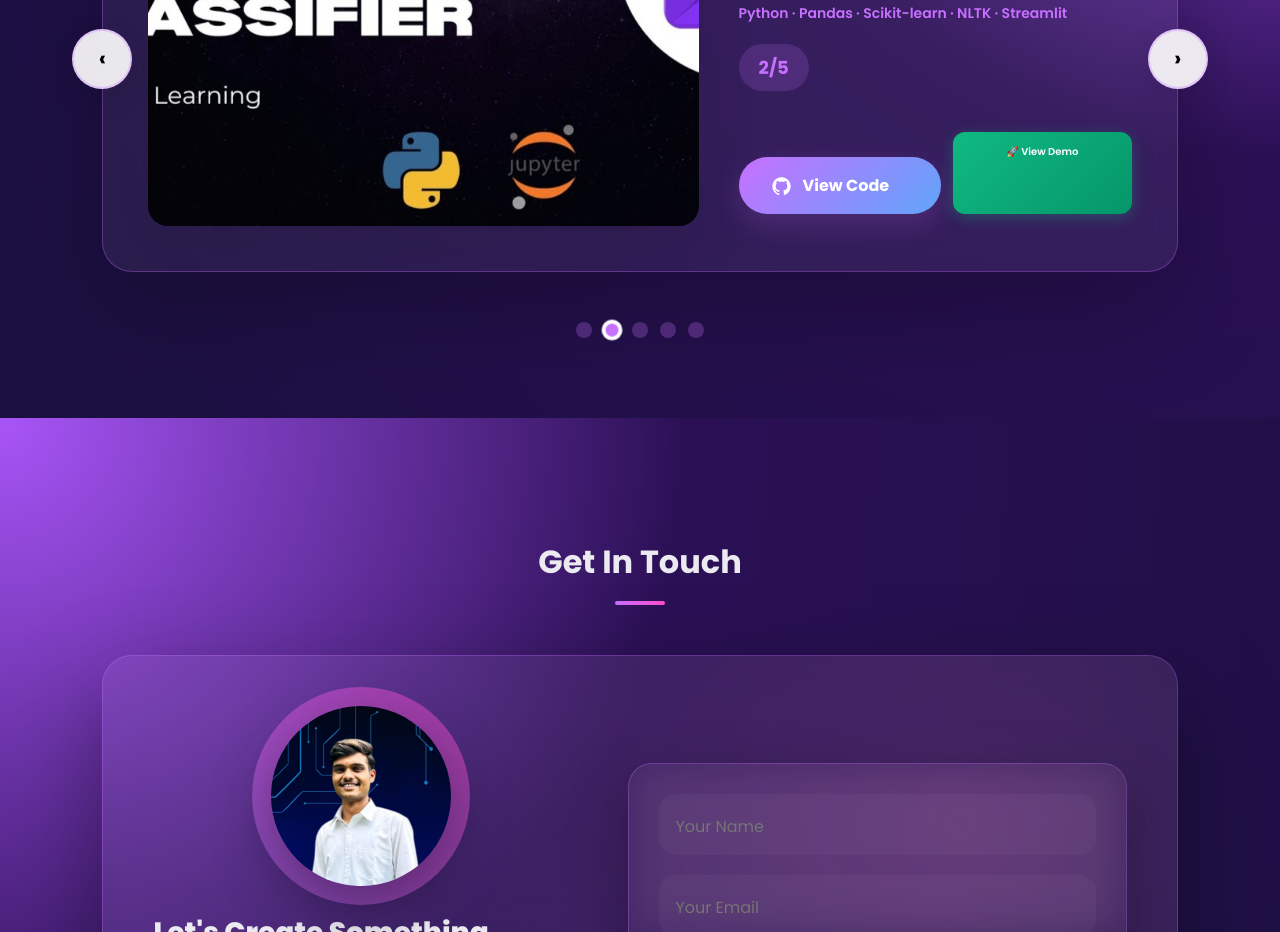
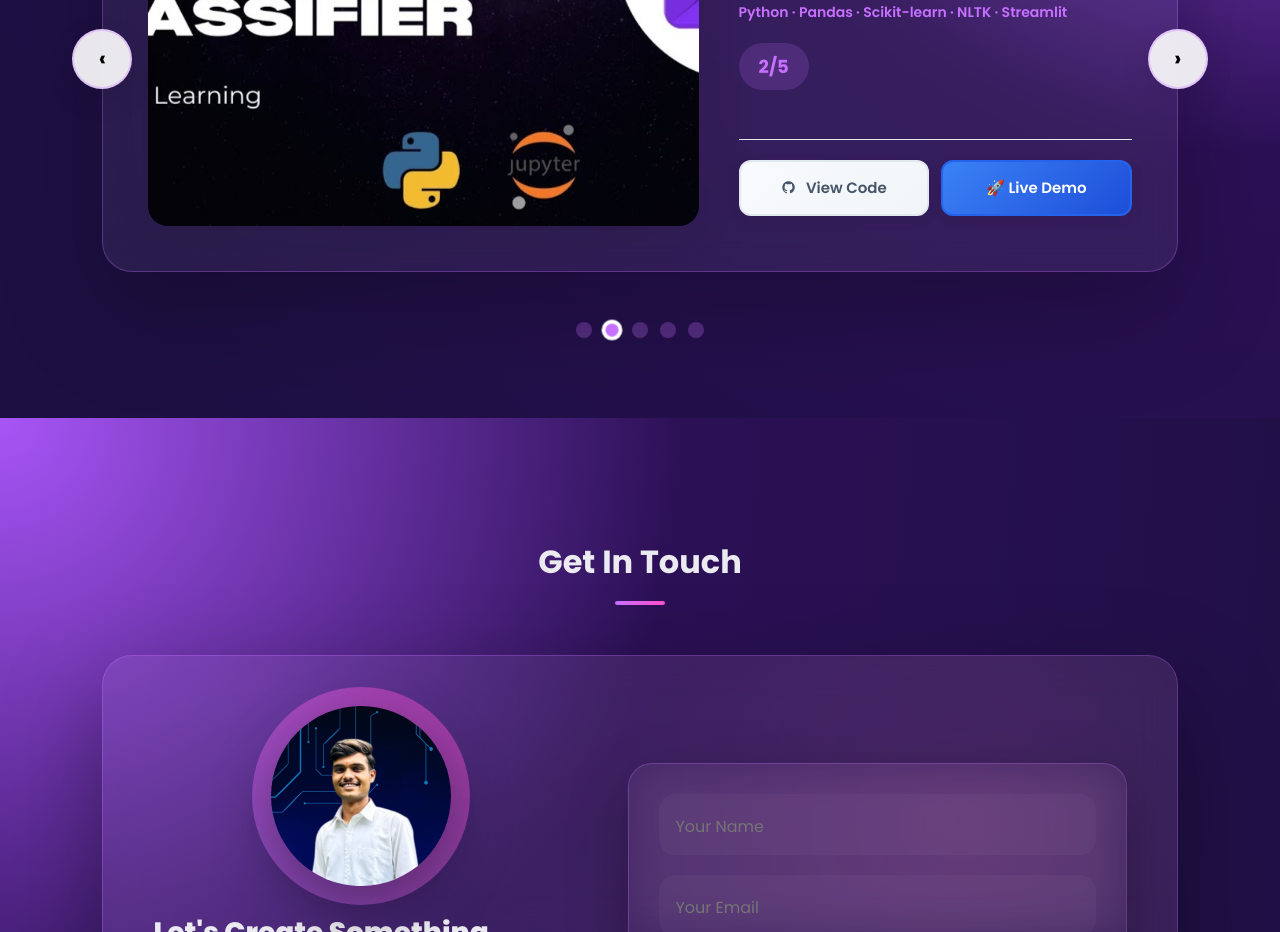
Before and after one commit to Arnav-techh/portfolio, a React (Vite) app: page / in a window 1280 px wide. Shown: the part 6940-7872 px from the top of the page. Built offline with nearby package versions, Linux system fonts and the light colour scheme.

Commit message:
Demo button added

```diff
--- a/src/components/Projects.jsx
+++ b/src/components/Projects.jsx
@@ -21,7 +21,7 @@ const Projects = () => {
       tagline: "Digital health platform promoting safe medication and anti-drug awareness.",
       tech: "React · Bootstrap · MUI · Framer Motion · Google Maps API",
       github: "https://github.com/Arnav-techh/MediTrack",
-      demo: "https://meditrack.vercel.app" // ADD YOUR LINK
+      demo: "https://medi-track-one-chi.vercel.app" // YOUR LINK
     },
     {
       img: "/assests/sms-spam.jpg",
@@ -30,7 +30,7 @@ const Projects = () => {
       tagline: "ML app that classifies SMS as spam or ham with full end-to-end pipeline.",
       tech: "Python · Pandas · Scikit-learn · NLTK · Streamlit",
       github: "https://github.com/Arnav-techh/SMS-Spam-Detection",
-      demo: "https://sms-spam-detection.vercel.app" // ADD YOUR LINK
+      demo: "https://sms-spam-detection-psi.vercel.app" // YOUR LINK
     },
     {
       img: "/assests/py-paint.jpg",
@@ -39,7 +39,7 @@ const Projects = () => {
       tagline: "Tkinter-based desktop drawing app with multiple tools and color controls.",
       tech: "Python · Tkinter · Flask",
       github: "https://github.com/Arnav-techh/Python-Paint-Project",
-      demo: "https://python-paint.vercel.app" // ADD YOUR LINK
+      demo: "https://python-paint-project.vercel.app"
     },
     {
       img: "/assests/saas-web.jpeg",
@@ -48,7 +48,7 @@ const Projects = () => {
       tagline: "Drag-and-drop platform for creating responsive websites without code.",
       tech: "React · TailwindCSS · GrapeJS",
       github: "https://github.com/Arnav-techh/SAAS-Website-Builder",
-      demo: "https://saas-website-builder.vercel.app" // ADD YOUR LINK
+      demo: "https://saas-website-builder-arnav.vercel.app"
     },
     {
       img: "/assests/salesforce-p.jpeg",
@@ -57,7 +57,7 @@ const Projects = () => {
       tagline: "Role-based portal on Experience Cloud for managing projects, sprints & backlogs.",
       tech: "Apex · LWC · Experience Cloud · Custom Objects · Triggers",
       github: "#",
-      demo: "#" // Internal Salesforce - No public demo
+      demo: "#"
     }
   ];
 
@@ -88,14 +88,13 @@ const Projects = () => {
               {currentIndex + 1}/5
             </div>
 
-            {/* 👇 NEW BUTTONS GROUP 👇 */}
-            <div className="proj-buttons-group" style={{display: 'flex', gap: '12px', marginTop: '16px'}}>
+            {/* ✨ SAME SIZE + COLOR BUTTONS ✨ */}
+            <div className="proj-buttons-group">
               <a
                 href={currentProject.github}
                 target="_blank"
                 rel="noreferrer"
-                className="proj-github-btn"
-                style={{flex: 1, textAlign: 'center'}}
+                className="proj-action-btn github-btn"
               >
                 <i className='bx bxl-github'></i>
                 View Code
@@ -106,33 +105,12 @@ const Projects = () => {
                   href={currentProject.demo}
                   target="_blank"
                   rel="noreferrer"
-                  className="proj-demo-btn"
-                  style={{
-                    flex: 1,
-                    textAlign: 'center',
-                    background: 'linear-gradient(135deg, #10b981, #059669)',
-                    color: 'white',
-                    padding: '12px 20px',
-                    borderRadius: '12px',
-                    fontWeight: '600',
-                    textDecoration: 'none',
-                    transition: 'all 0.3s',
-                    boxShadow: '0 4px 15px rgba(16, 185, 129, 0.3)'
-                  }}
-                  onMouseOver={(e) => {
-                    e.target.style.transform = 'translateY(-2px)';
-                    e.target.style.boxShadow = '0 8px 25px rgba(16, 185, 129, 0.4)';
-                  }}
-                  onMouseOut={(e) => {
-                    e.target.style.transform = 'translateY(0)';
-                    e.target.style.boxShadow = '0 4px 15px rgba(16, 185, 129, 0.3)';
-                  }}
+                  className="proj-action-btn demo-btn"
                 >
-                  🚀 View Demo
+                  🚀 Live Demo
                 </a>
               )}
             </div>
-            {/* 👆 NEW BUTTONS GROUP 👆 */}
           </div>
         </article>
 
@@ -153,6 +131,74 @@ const Projects = () => {
           ))}
         </div>
       </div>
+
+      <style jsx>{`
+        .proj-buttons-group {
+          display: flex;
+          gap: 12px;
+          margin-top: 24px;
+          padding-top: 20px;
+          border-top: 1px solid #e5e7eb;
+        }
+
+        .proj-action-btn {
+          flex: 1;
+          display: flex;
+          align-items: center;
+          justify-content: center;
+          gap: 10px;
+          padding: 16px 24px;
+          border-radius: 12px;
+          font-size: 15px;
+          font-weight: 600;
+          text-decoration: none;
+          height: 56px;
+          border: 2px solid transparent;
+          transition: all 0.3s cubic-bezier(0.4, 0, 0.2, 1);
+          font-family: inherit;
+          box-shadow: 0 4px 14px rgba(0,0,0,0.08);
+        }
+
+        .github-btn {
+          background: linear-gradient(135deg, #f8fafc 0%, #f1f5f9 100%);
+          color: #475569;
+          border-color: #e2e8f0;
+        }
+
+        .demo-btn {
+          background: linear-gradient(135deg, #3b82f6 0%, #1d4ed8 100%);
+          color: white;
+          border-color: #2563eb;
+        }
+
+        .proj-action-btn:hover {
+          transform: translateY(-4px);
+          box-shadow: 0 12px 30px rgba(0,0,0,0.15);
+        }
+
+        .github-btn:hover {
+          background: linear-gradient(135deg, #ffffff 0%, #f8fafc 100%);
+          border-color: #cbd5e1;
+          color: #334155;
+        }
+
+        .demo-btn:hover {
+          background: linear-gradient(135deg, #2563eb 0%, #1d4ed8 100%);
+          box-shadow: 0 12px 30px rgba(59, 130, 246, 0.4);
+        }
+
+        @media (max-width: 768px) {
+          .proj-buttons-group {
+            flex-direction: column;
+            gap: 10px;
+          }
+          .proj-action-btn {
+            height: 52px;
+            padding: 14px 20px;
+            font-size: 14px;
+          }
+        }
+      `}</style>
     </section>
   );
 };
```
